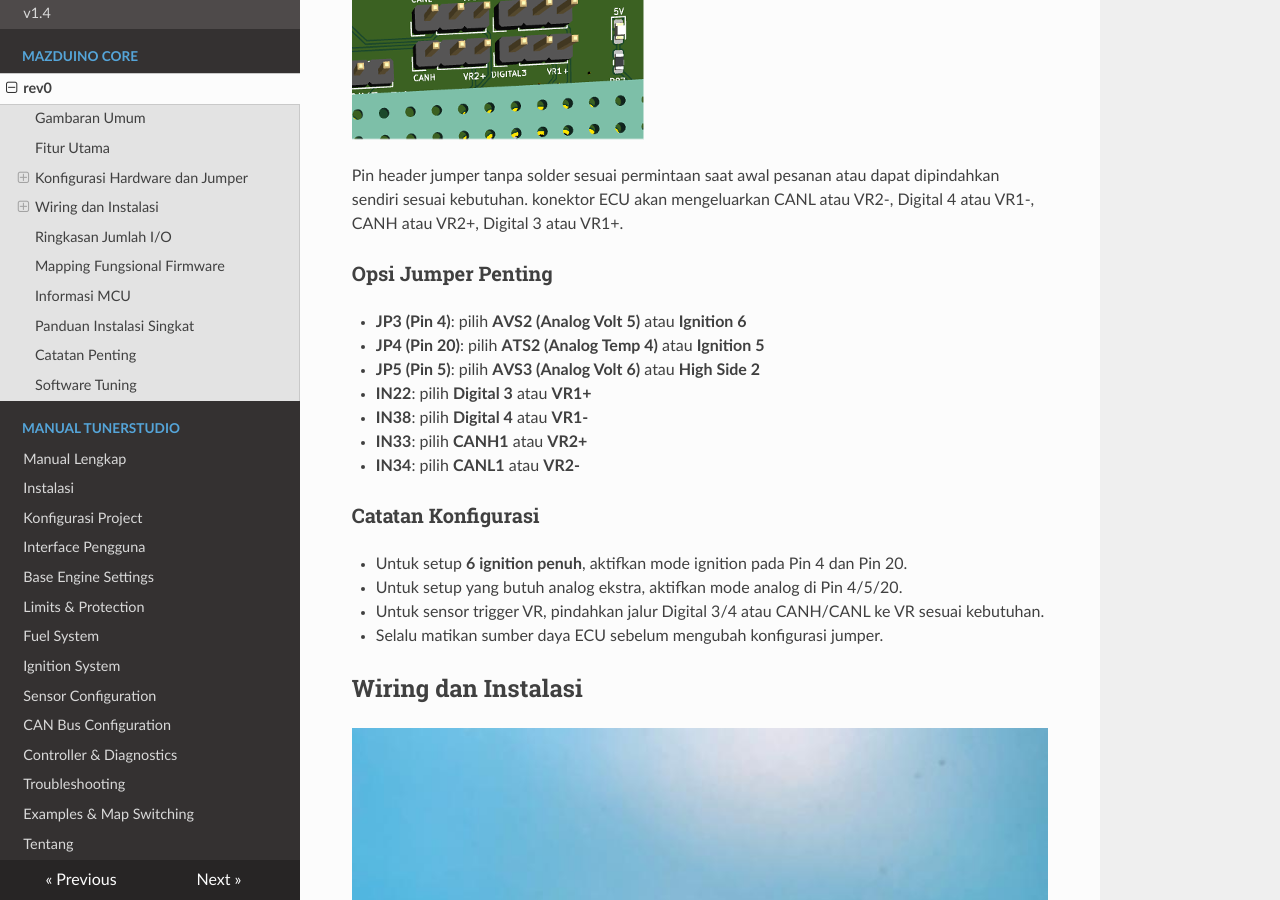
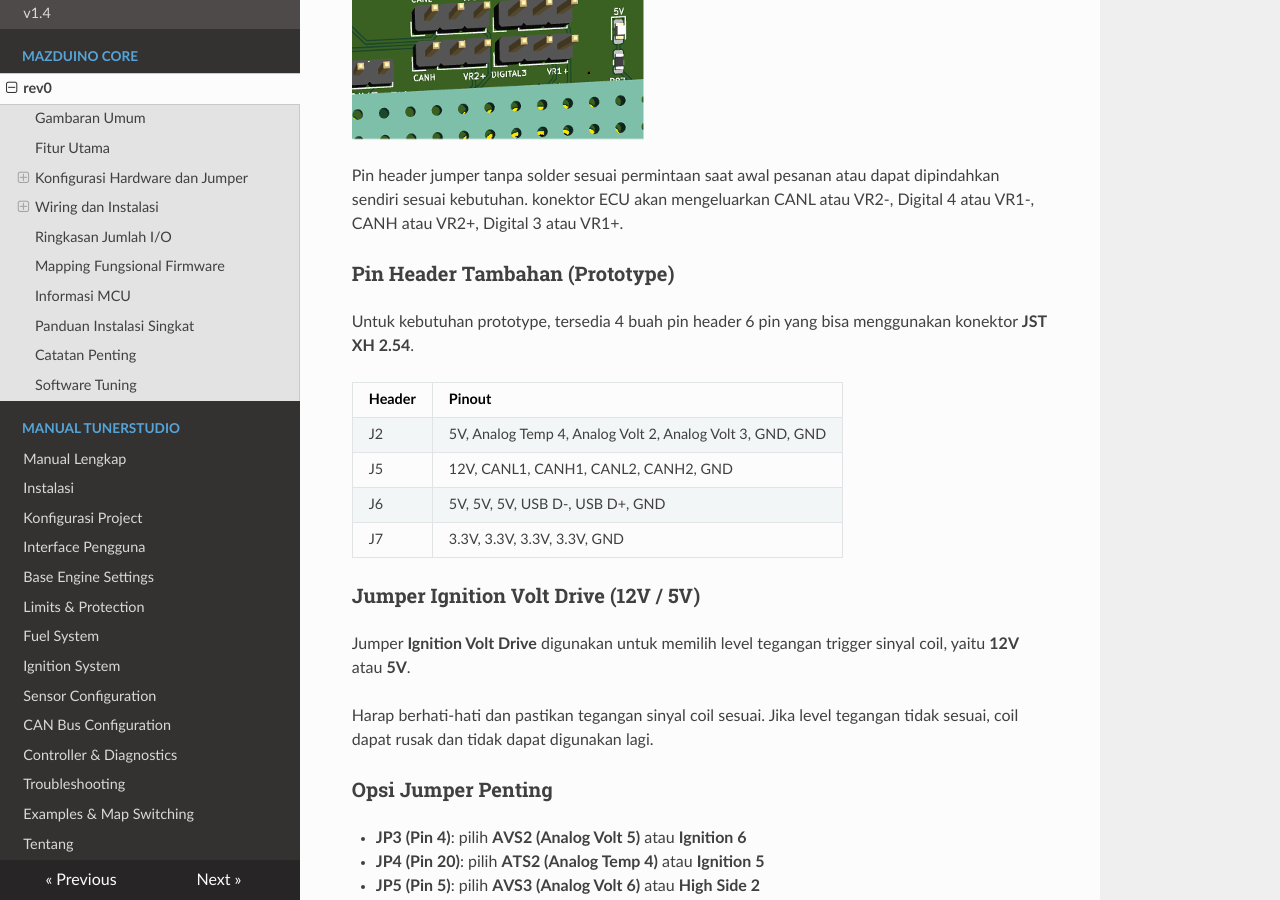
Before and after one commit to amrikarisma/mazduino-documentation, an MkDocs documentation site: the page built from docs/mazduino-core-rev0.md, in a window 1280 px wide and 900 px high, scrolled down 2219 px. Built offline with MkDocs 1.6.1, drawn with Linux system fonts in a browser that asks for light colours; nearby versions of some CDN libraries; some of the changed text lies outside the part shown.

Commit message:
update core docs
Co-authored-by: Copilot <copilot@github.com>

```diff
--- a/docs/mazduino-core-rev0.md
+++ b/docs/mazduino-core-rev0.md
@@ -45,6 +45,23 @@ Solder Jumper 2 pin ke tengah untuk meneruskan ke konektor ECU pada JP3, JP4 dan
 ![Pin header jumper tanpa solder](img/core/Picture2.png)
 
 Pin header jumper tanpa solder sesuai permintaan saat awal pesanan atau dapat dipindahkan sendiri sesuai kebutuhan. konektor ECU akan mengeluarkan CANL atau VR2-, Digital 4 atau VR1-, CANH atau VR2+, Digital 3 atau VR1+.
+
+### Pin Header Tambahan (Prototype)
+
+Untuk kebutuhan prototype, tersedia 4 buah pin header 6 pin yang bisa menggunakan konektor **JST XH 2.54**.
+
+| Header | Pinout |
+|--------|--------|
+| J2 | 5V, Analog Temp 4, Analog Volt 2, Analog Volt 3, GND, GND |
+| J5 | 12V, CANL1, CANH1, CANL2, CANH2, GND |
+| J6 | 5V, 5V, 5V, USB D-, USB D+, GND |
+| J7 | 3.3V, 3.3V, 3.3V, 3.3V, GND |
+
+### Jumper Ignition Volt Drive (12V / 5V)
+
+Jumper **Ignition Volt Drive** digunakan untuk memilih level tegangan trigger sinyal coil, yaitu **12V** atau **5V**.
+
+Harap berhati-hati dan pastikan tegangan sinyal coil sesuai. Jika level tegangan tidak sesuai, coil dapat rusak dan tidak dapat digunakan lagi.
 
 ### Opsi Jumper Penting
 
@@ -178,6 +195,7 @@ Berikut mapping fungsi umum untuk setup firmware. Assignment dapat disesuaikan d
 - Output ignition ditujukan untuk **smart coil**. Untuk dumb coil wajib menggunakan driver/IGBT eksternal.
 - Jalur output low current dipakai untuk relay atau beban ringan, bukan beban motor langsung.
 - **HS1 dan HS2** dapat digunakan sebagai output **12V switching**, misalnya untuk **alternator control**.
+- Pastikan setting **Ignition Volt Drive** (12V/5V) sesuai spesifikasi coil sebelum menyalakan sistem.
 - Semua perubahan jumper harus dilakukan saat ECU **tanpa daya**.
 - Untuk pemanfaatan **CAN2**, ikuti skema hardware dan konfigurasi firmware yang sesuai revisi board.
 
```
